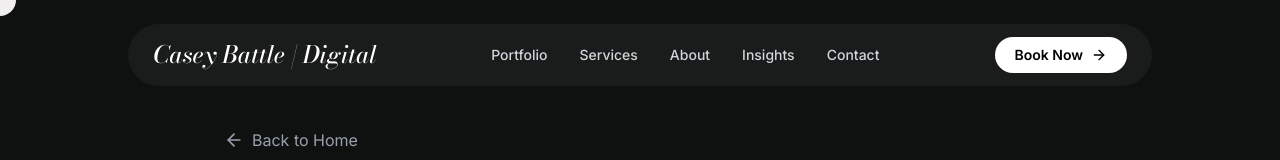
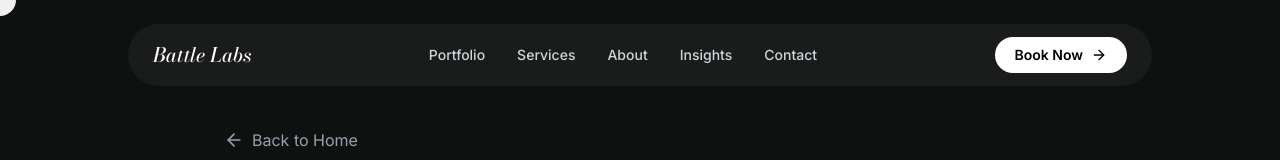
Before and after one commit to caseybattle/Casey-Personal-Website.com, a React (Vite) app: page /blog/atlanta-web-design-roots in a window 1280 px wide. Shown: the top 160 px of the page. Built offline with nearby package versions, Linux system fonts and the light colour scheme.

Commit message:
chore(branding): deep clean of brand name following domain migration

```diff
--- a/components/Footer.tsx
+++ b/components/Footer.tsx
@@ -10,7 +10,7 @@ const Footer: React.FC = () => {
                 {/* Bottom Bar */}
                 <div className="flex flex-col md:flex-row justify-between items-center pt-8 border-t border-white/5 gap-6">
                     <div className="flex items-center gap-2">
-                        <span className="font-display italic font-medium text-xl text-white">Casey Battle | Digital</span>
+                        <span className="font-display italic font-medium text-xl text-white">Battle Labs</span>
                     </div>
 
                     <div className="text-sm text-gray-500">
--- a/components/Navbar.tsx
+++ b/components/Navbar.tsx
@@ -45,7 +45,7 @@ const Navbar: React.FC = () => {
         `}
       >
         <Link to="/" className="flex items-center gap-2">
-          <span className="font-display italic font-medium text-xl md:text-2xl text-white">Casey Battle | Digital</span>
+          <span className="font-display italic font-medium text-xl text-white">Battle Labs</span>
 
         </Link>
 
--- a/index.html
+++ b/index.html
@@ -15,30 +15,30 @@
   <meta name="viewport" content="width=device-width, initial-scale=1.0" />
 
   <!-- SEO Meta Tags -->
-  <title>Casey Battle | Premium Web Design & Development</title>
-  <link rel="canonical" href="https://caseybattle.net/" />
+  <title>Battle Labs | Premium Web Design & High-Performance Development</title>
+  <link rel="canonical" href="https://battlelabs.co/" />
   <meta name="description"
-    content="Casey Battle is a top-tier web designer and developer specializing in stunning, high-performance websites that drive growth for brands and startups." />
+    content="Battle Labs specializes in stunning, high-performance websites and custom digital platforms that drive growth for modern brands and startups." />
   <meta name="keywords"
-    content="Casey Battle, Web Design Atlanta, Web Design Alpharetta, Web Design Marietta, Custom Website Builder, Professional Web Developer Georgia, High-Performance Websites, React Developer, SEO Expert Atlanta, Premium Landing Pages" />
-  <meta name="author" content="Casey Battle" />
+    content="Battle Labs, Battlelabs.co, Web Design Atlanta, Custom Website Builder, Professional Web Developer Georgia, High-Performance Websites, React Developer, SEO Expert Atlanta, Premium Landing Pages, Salon Booking Systems, Tutor Platforms" />
+  <meta name="author" content="Battle Labs" />
   <meta name="robots" content="index, follow" />
 
   <!-- Open Graph / Facebook -->
   <meta property="og:type" content="website" />
-  <meta property="og:url" content="https://caseybattle.net/" />
-  <meta property="og:title" content="Casey Battle | Premium Web Design & Development" />
+  <meta property="og:url" content="https://battlelabs.co/" />
+  <meta property="og:title" content="Battle Labs | Premium Web Design & Development" />
   <meta property="og:description"
-    content="Elevate your brand with award-winning web design by Casey Battle. I build digital experiences that captivate and convert." />
-  <meta property="og:image" content="https://caseybattle.net/og-image.jpg" />
+    content="Elevate your brand with award-winning web design by Battle Labs. We build digital experiences that captivate and convert." />
+  <meta property="og:image" content="https://battlelabs.co/og-image.jpg" />
 
   <!-- Twitter -->
   <meta property="twitter:card" content="summary_large_image" />
-  <meta property="twitter:url" content="https://caseybattle.net/" />
-  <meta property="twitter:title" content="Casey Battle | Premium Web Design & Development" />
+  <meta property="twitter:url" content="https://battlelabs.co/" />
+  <meta property="twitter:title" content="Battle Labs | Premium Web Design & Development" />
   <meta property="twitter:description"
-    content="Elevate your brand with award-winning web design by Casey Battle. I build digital experiences that captivate and convert." />
-  <meta property="twitter:image" content="https://caseybattle.net/og-image.jpg" />
+    content="Elevate your brand with award-winning web design by Battle Labs. We build digital experiences that captivate and convert." />
+  <meta property="twitter:image" content="https://battlelabs.co/og-image.jpg" />
 
 
   <link rel="preconnect" href="https://fonts.googleapis.com">
@@ -52,9 +52,9 @@
     {
       "@context": "https://schema.org",
       "@type": "ProfessionalService",
-      "name": "Casey Battle Web Design",
-      "image": "https://caseybattle.net/og-image.jpg",
-      "url": "https://caseybattle.net",
+      "name": "Battle Labs",
+      "image": "https://battlelabs.co/og-image.jpg",
+      "url": "https://battlelabs.co",
       "telephone": "",
       "address": {
         "@type": "PostalAddress",
@@ -67,10 +67,9 @@
         "latitude": "33.7490",
         "longitude": "-84.3880"
       },
-      "areaServed": ["Atlanta", "Decatur", "Druid Hills"],
+      "areaServed": ["Atlanta", "Decatur", "Druid Hills", "Alpharetta", "Roswell"],
       "priceRange": "$$",
       "sameAs": [
-        "https://www.linkedin.com/in/casey-battle",
         "https://github.com/caseybattle"
       ]
     }
--- a/pages/BlogPost.tsx
+++ b/pages/BlogPost.tsx
@@ -6,7 +6,7 @@ import { Helmet } from 'react-helmet-async';
 const blogData = {
   'future-of-web-design': {
     title: "The Future of Web Design: Immersive Experiences",
-    description: "Discover why 2026 is the year of micro-interactions and 3D web elements with Casey Battle.",
+    description: "Discover why 2026 is the year of micro-interactions and 3D web elements with Battle Labs.",
     category: "Design Trends",
     date: "Dec 12, 2025",
     readTime: "5 min read",
@@ -171,18 +171,19 @@ const BlogPost: React.FC = () => {
     "datePublished": article.date,
     "author": {
       "@type": "Person",
-      "name": "Casey Battle"
+      "name": "Battle Labs"
     }
   };
 
   return (
     <div className="pt-32 pb-20 px-4 md:px-8 max-w-4xl mx-auto">
       <Helmet>
-        <title>{article.title} | Casey Battle Insights</title>
+        <title>{article.title} | Battle Labs Insights</title>
         <meta name="description" content={article.description} />
         <meta property="og:title" content={article.title} />
         <meta property="og:description" content={article.description} />
         <meta property="og:image" content={article.image} />
+        <meta property="og:url" content={`https://battlelabs.co/blog/${id}`} />
         <script type="application/ld+json">
           {JSON.stringify(jsonLd)}
         </script>
```
Also changed, not shown: 1 other file (tests, documents, lock files or other folders).
